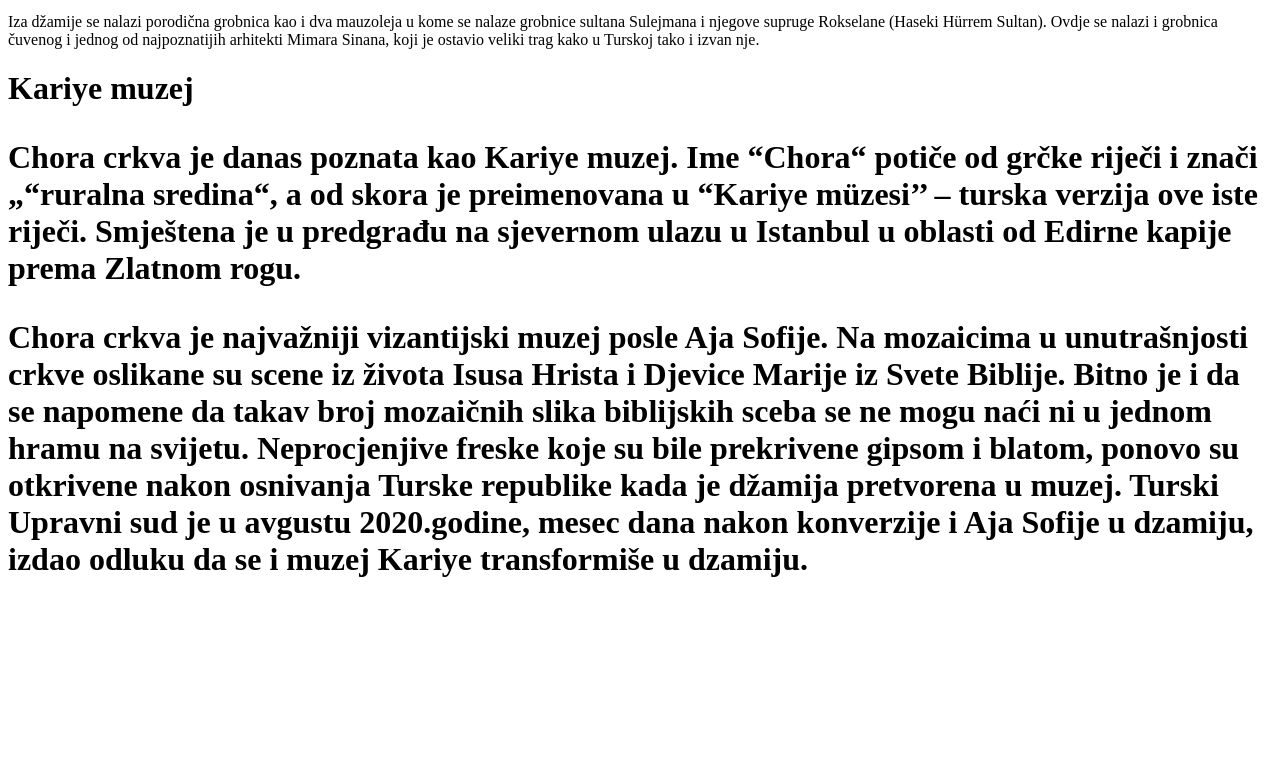
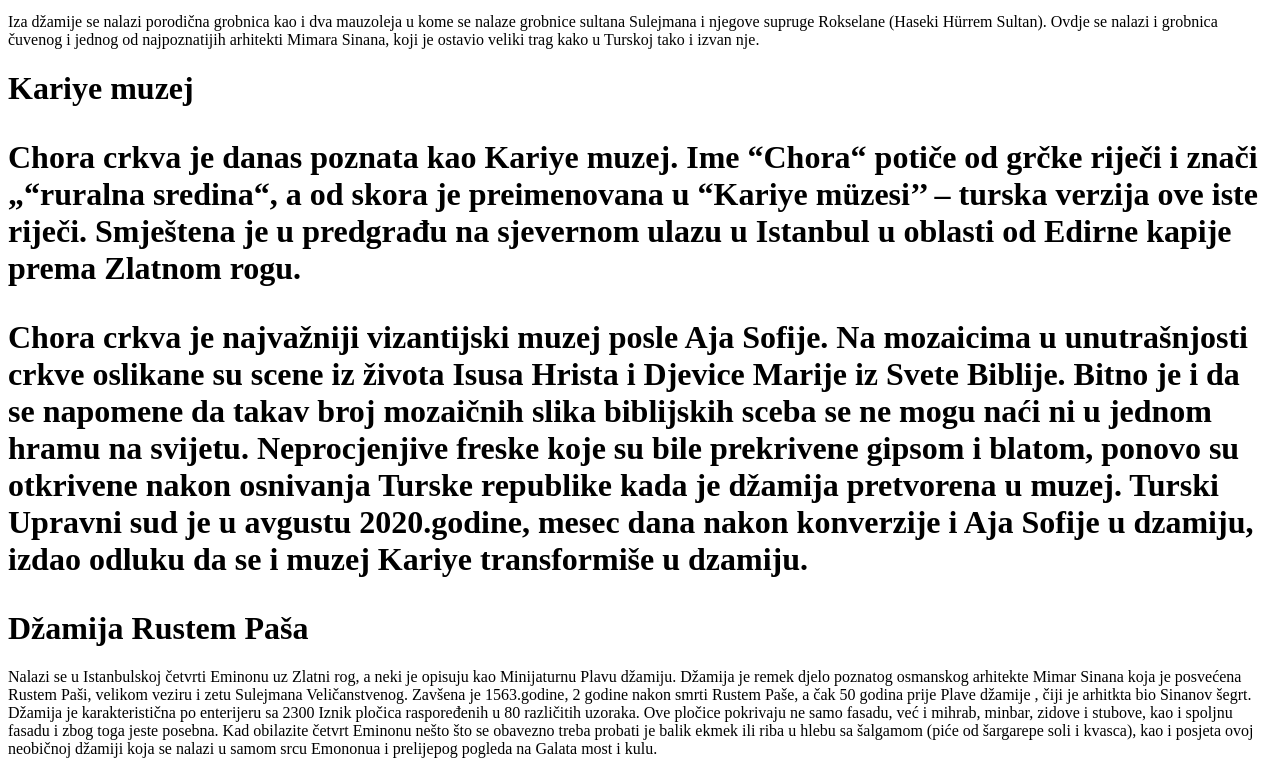
Before and after one commit to Maraseka/Frontend5, a plain HTML site: page index.html.html in a window 1280 px wide. Shown: the part 593-1367 px from the top of the page. Before the commit the page ends 1203 px from the top, so only its background shows below. Drawn offline with Linux system fonts and the light colour scheme.

Commit message:
New Paragraph Added

```diff
--- a/index.html.html
+++ b/index.html.html
@@ -16,3 +16,6 @@ Poznati turski umjetnik Mimar Sinan je prilikom dizajniranja džamije mislio na
 <h1>Kariye muzej
 <p>Chora crkva je danas poznata kao Kariye muzej. Ime “Chora“ potiče od grčke riječi i znači „“ruralna sredina“, a od skora je preimenovana u “Kariye müzesi’’ – turska verzija ove iste riječi. Smještena je u predgrađu na sjevernom ulazu u Istanbul u oblasti od Edirne kapije prema Zlatnom rogu.</p>
 <p>Chora crkva je najvažniji vizantijski muzej posle Aja Sofije. Na mozaicima u unutrašnjosti crkve oslikane su scene iz života Isusa Hrista i Djevice Marije iz Svete Biblije. Bitno je i da se napomene da takav broj mozaičnih slika biblijskih sceba se ne mogu naći ni u jednom hramu na svijetu. Neprocjenjive freske koje su bile prekrivene gipsom i blatom, ponovo su otkrivene nakon osnivanja Turske republike kada je džamija pretvorena u muzej. Turski Upravni sud je u avgustu 2020.godine, mesec dana nakon konverzije i Aja Sofije u dzamiju, izdao odluku da se i muzej Kariye transformiše u dzamiju.</p>
+
+<h1>Džamija Rustem Paša</h1>
+<p>Nalazi se u Istanbulskoj četvrti Eminonu uz Zlatni rog, a neki je opisuju kao Minijaturnu Plavu džamiju. Džamija je remek djelo poznatog osmanskog arhitekte Mimar Sinana koja je posvećena Rustem Paši, velikom veziru i zetu Sulejmana Veličanstvenog. Zavšena je 1563.godine, 2 godine nakon smrti Rustem Paše, a čak 50 godina prije Plave džamije , čiji je arhitkta bio Sinanov šegrt. Džamija je karakteristična po enterijeru sa 2300 Iznik pločica raspoređenih u 80 različitih uzoraka. Ove pločice pokrivaju ne samo fasadu, već i mihrab, minbar, zidove i stubove, kao i spoljnu fasadu i zbog toga jeste posebna. Kad obilazite četvrt Eminonu nešto što se obavezno treba probati je balik ekmek ili riba u hlebu sa šalgamom (piće od šargarepe soli i kvasca), kao i posjeta ovoj neobičnoj džamiji koja se nalazi u samom srcu Emononua i prelijepog pogleda na Galata most i kulu.</p>
```
